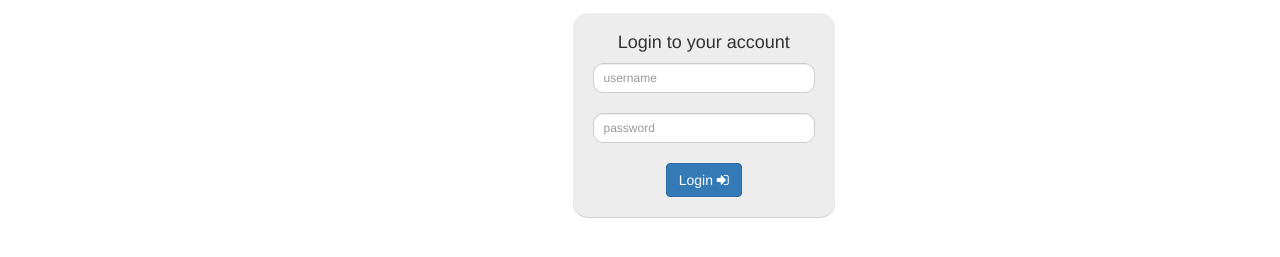
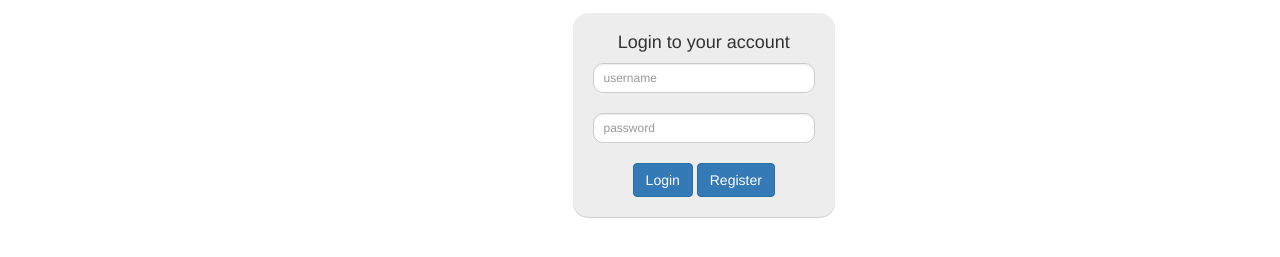
Before and after one commit to Gwindor-Aut/ITM14_Lotto, a plain HTML site: page website/login.html in a window 1280 px wide. Shown: the part 57-314 px from the top of the page. Drawn offline with Linux system fonts and the light colour scheme.

Commit message:
register-button

```diff
--- a/website/login.html
+++ b/website/login.html
@@ -93,7 +93,8 @@
     						</br>
     						<div class="wrapper">
     							<span class="group-btn">
-    								<a href="#" class="btn btn-primary btn-md">Login <i class="fa fa-sign-in"></i></a>
+    								<a href="#" class="btn btn-primary btn-md">Login </a>
+    								<a href="#" class="btn btn-primary btn-md">Register </a>
     							</span>
     						</div>
     					</div>
```
